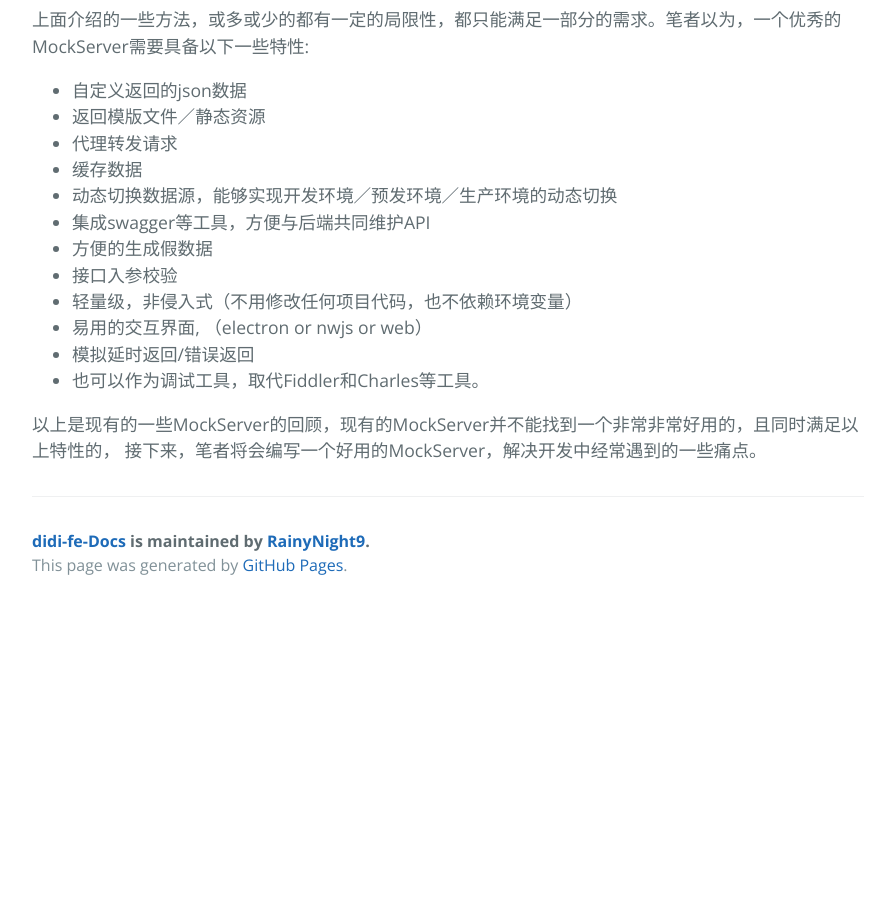
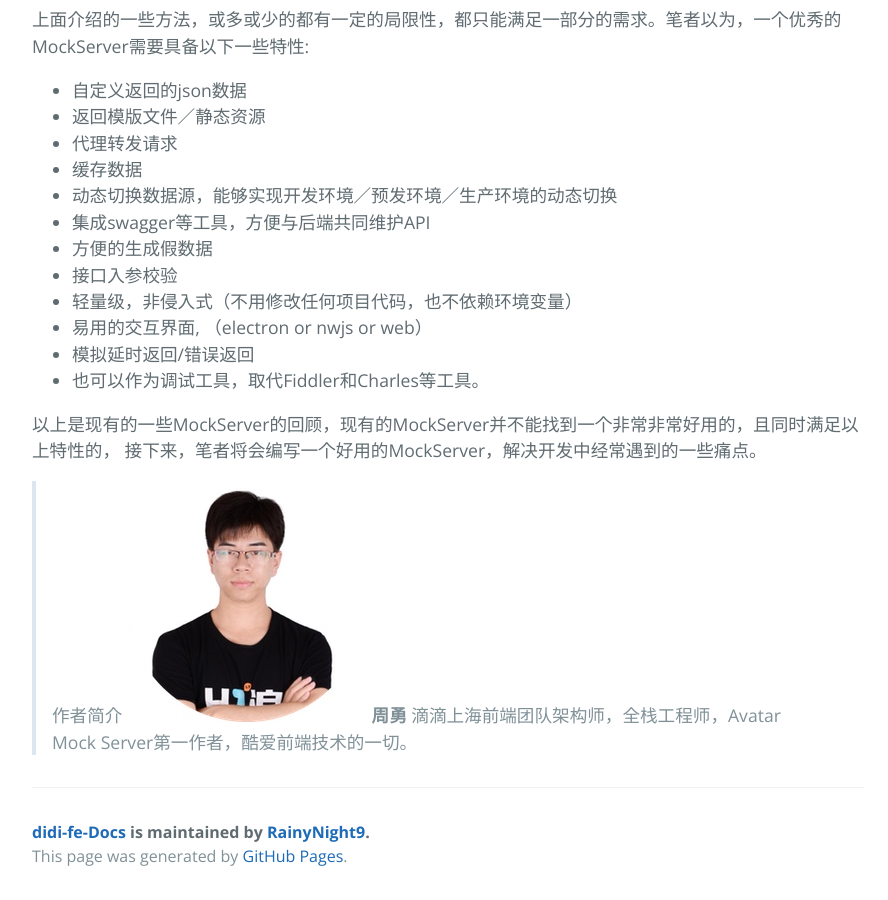
Before and after one commit to RainyNight9/didi-fe-Docs, a Jekyll site: the page built from docs/about-project/mock-server.md, in a window 1280 px wide and 900 px high, scrolled down 1609 px. Shown: the whole window, without its empty margins (192-1080 px from the left). Built offline with Jekyll 4.4.1, drawn with Linux system fonts in a browser that asks for light colours; our own code applies the rules of GitHub Pages for plain Markdown files; the repository's description, which GitHub fills in, is left out; before the commit the page ends 2218 px from its top, so only the background shows below that.

Commit message:
update portrait

```diff
--- a/docs/about-project/mock-server.md
+++ b/docs/about-project/mock-server.md
@@ -70,3 +70,8 @@ swagger是一个著名的API文档编辑工具，也可以充当mock工具的功
 
 以上是现有的一些MockServer的回顾，现有的MockServer并不能找到一个非常非常好用的，且同时满足以上特性的，
 接下来，笔者将会编写一个好用的MockServer，解决开发中经常遇到的一些痛点。
+
+
+> 作者简介
+![](../../images/zhouyong.jpeg)
+**周勇** 滴滴上海前端团队架构师，全栈工程师，Avatar Mock Server第一作者，酷爱前端技术的一切。
```
Also changed, not shown: docs/about-react/react-design-principles.md (+1 -2 lines), docs/about-react/react-lifecycle.md (+1 -1 lines), docs/about-react/react-unittest-with-jest-and-enzyme.md (+1 -1 lines), docs/about-react/react16-features.md (+1 -1 lines), images/fanke.jpeg, images/origin photos/fanke.jpeg (added), images/origin photos/yangyongle.jpeg (added), images/origin photos/zhouhao.jpeg (added), images/origin photos/zhouyong.jpeg (added), images/photos/mqj.jpeg (deleted), images/yangyongle.jpeg (added), images/zhouhao.jpeg, images/zhouyong.jpeg (added).
